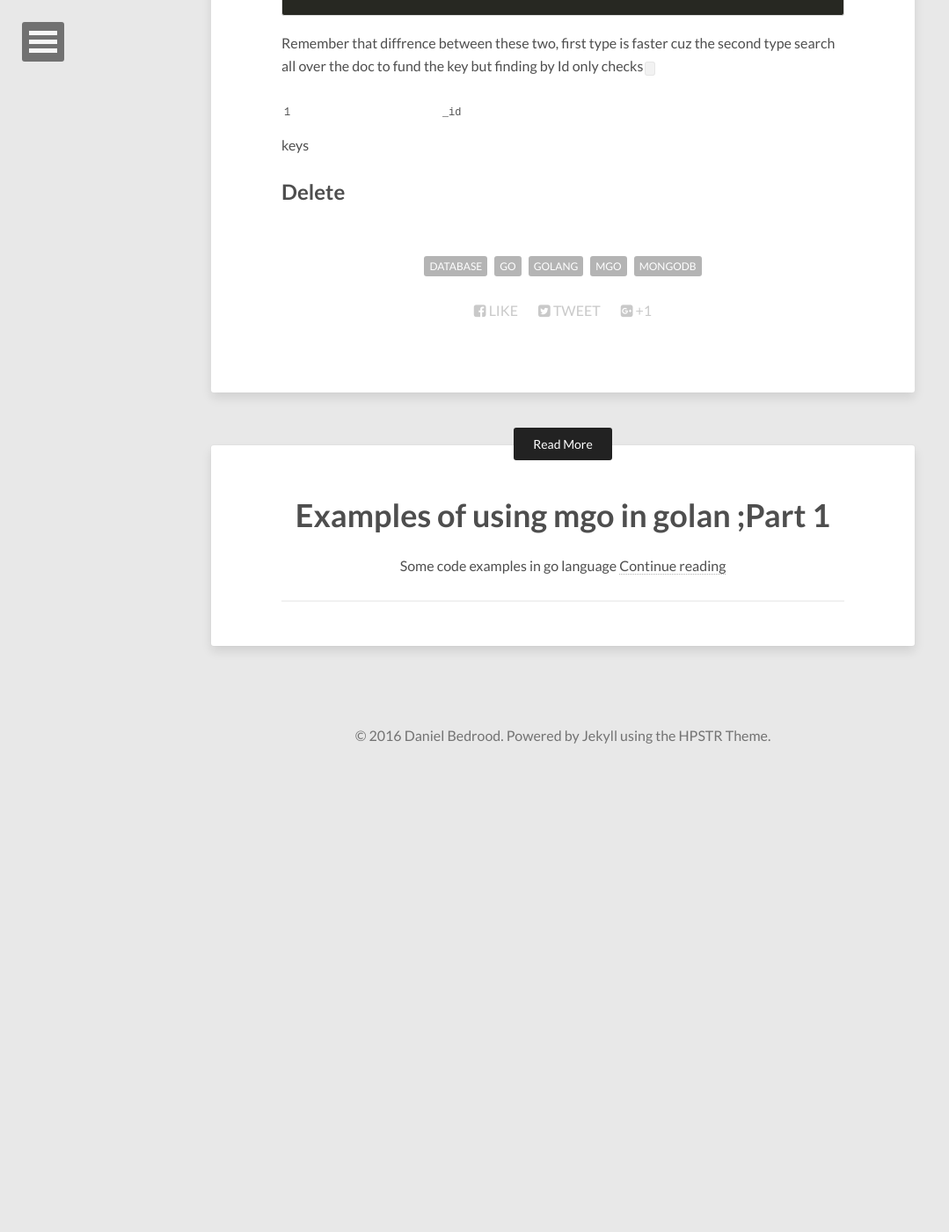
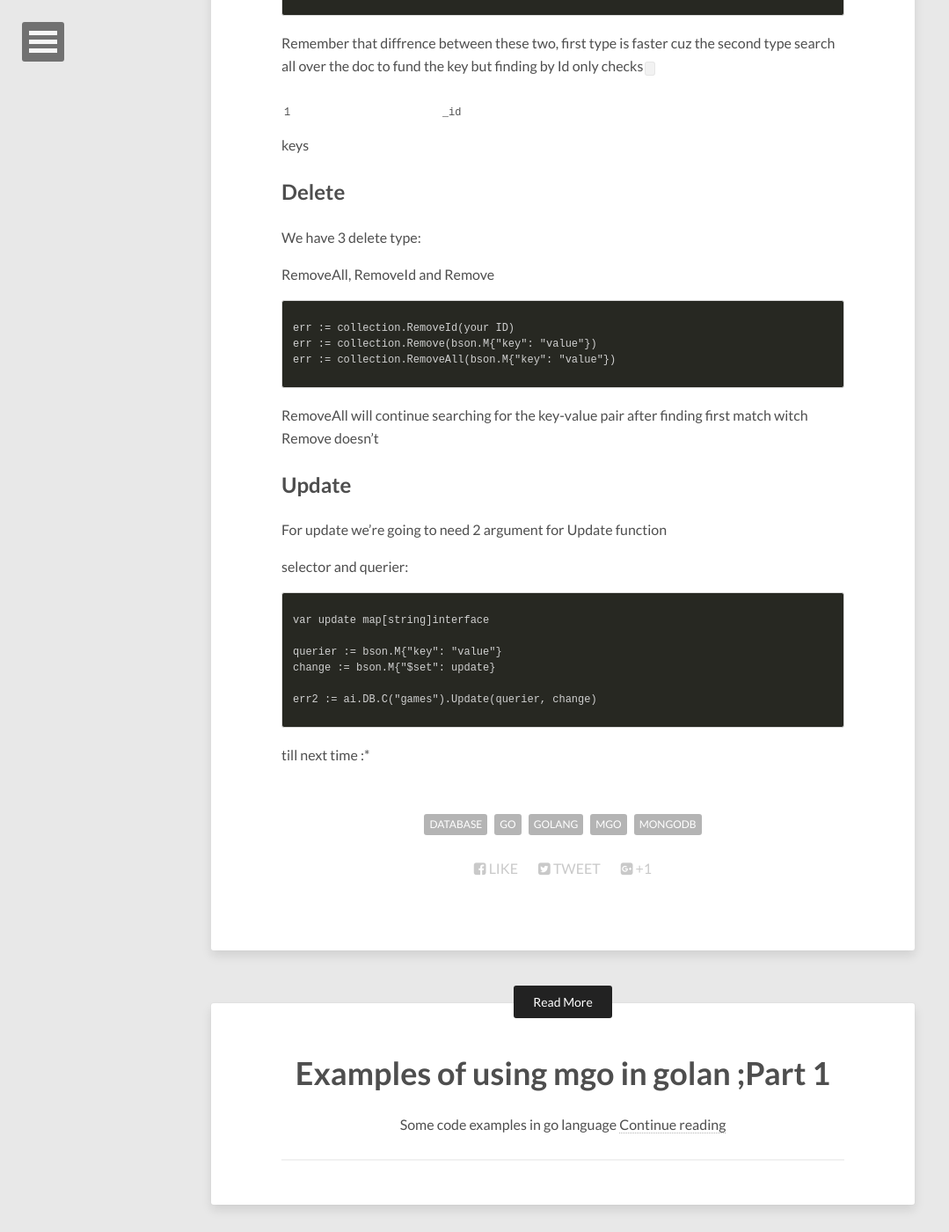
Before and after one commit to danicheeta/Website, a Jekyll site: the page built from _posts/2016-07-24-mgo-and-golang-part2.md, in a window 1280 px wide and 1400 px high, scrolled down 1327 px. Shown: the whole window at 88% size, without its empty margins (0-1079 px from the left). Built offline with Jekyll 4.4.1, drawn with Linux system fonts in a browser that asks for light colours; nearby versions of some CDN libraries; before the commit the page ends 2204 px from its top, so only the background shows below that.

Commit message:
part 2 compelete

```diff
--- a/_posts/2016-07-24-mgo-and-golang-part2.md
+++ b/_posts/2016-07-24-mgo-and-golang-part2.md
@@ -47,3 +47,28 @@ Remember that diffrence between these two, first type is faster
 cuz the second type search all over the doc to fund the key but finding by Id only checks `_id` keys
 
 ## Delete
+We have 3 delete type:
+
+RemoveAll, RemoveId and Remove
+{% highlight html %}
+err := collection.RemoveId(your ID)
+err := collection.Remove(bson.M{"key": "value"})
+err := collection.RemoveAll(bson.M{"key": "value"})
+{% endhighlight %}
+RemoveAll will continue searching for the key-value pair after finding first match
+witch Remove doesn't
+
+## Update
+For update we're going to need 2 argument for Update function
+
+selector and querier:
+{% highlight html %}
+var update map[string]interface
+
+querier := bson.M{"key": "value"}
+change := bson.M{"$set": update}
+
+err2 := ai.DB.C("games").Update(querier, change)
+{% endhighlight %}
+
+till next time :*
```
